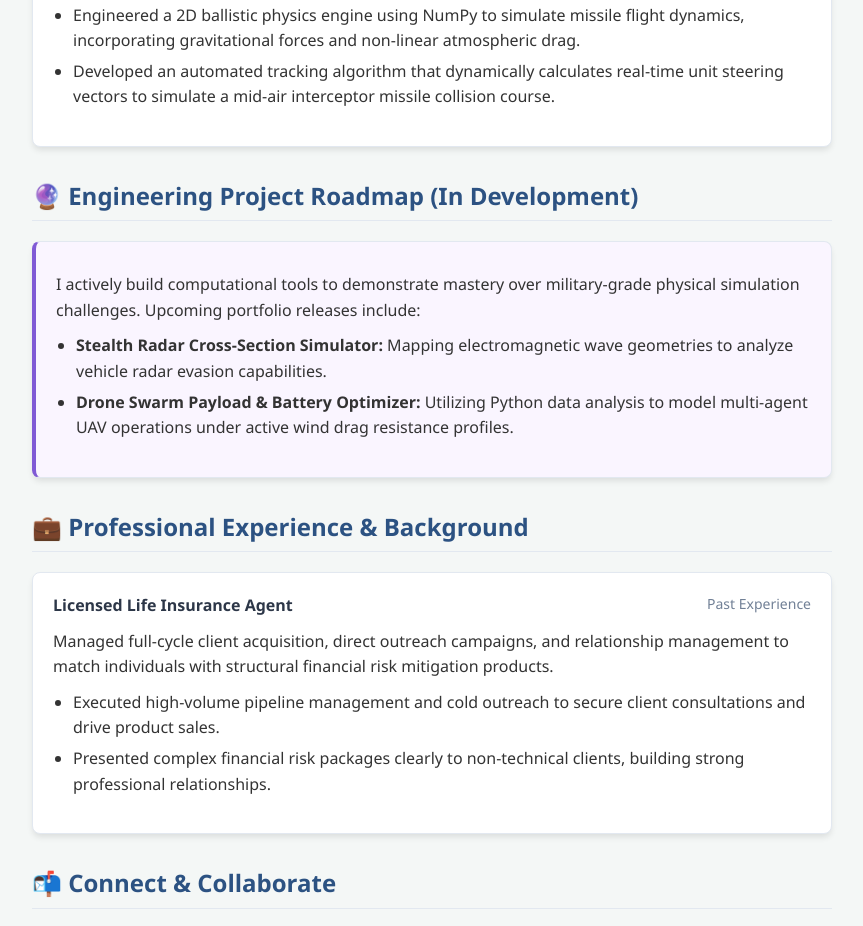
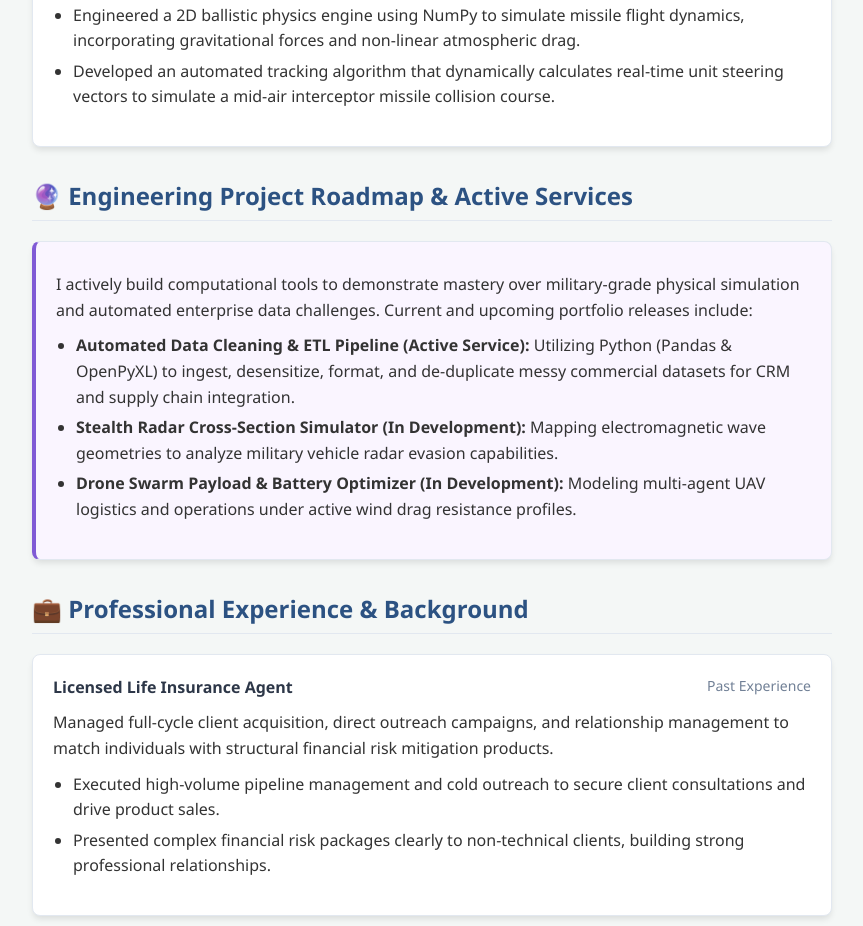
Before and after one commit to tresssoat999-arch/portfolio, a plain HTML site: page index.html in a window 1280 px wide. Shown: the part 782-1708 px from the top of the page, without its empty margins (208-1071 px from the left). Drawn offline with Linux system fonts and the light colour scheme.

Commit message:
Add files via upload

```diff
--- a/index.html
+++ b/index.html
@@ -73,15 +73,17 @@
         </ul>
     </div>
 
-    <!-- FUTURE ROADMAP SECTION -->
-    <h2>🔮 Engineering Project Roadmap (In Development)</h2>
+       <!-- FUTURE ROADMAP SECTION -->
+    <h2>🔮 Engineering Project Roadmap & Active Services</h2>
     <div class="card roadmap-box">
-        <p>I actively build computational tools to demonstrate mastery over military-grade physical simulation challenges. Upcoming portfolio releases include:</p>
+        <p>I actively build computational tools to demonstrate mastery over military-grade physical simulation and automated enterprise data challenges. Current and upcoming portfolio releases include:</p>
         <ul>
-            <li><strong>Stealth Radar Cross-Section Simulator:</strong> Mapping electromagnetic wave geometries to analyze vehicle radar evasion capabilities.</li>
-            <li><strong>Drone Swarm Payload & Battery Optimizer:</strong> Utilizing Python data analysis to model multi-agent UAV operations under active wind drag resistance profiles.</li>
+            <li><strong>Automated Data Cleaning & ETL Pipeline (Active Service):</strong> Utilizing Python (Pandas & OpenPyXL) to ingest, desensitize, format, and de-duplicate messy commercial datasets for CRM and supply chain integration.</li>
+            <li><strong>Stealth Radar Cross-Section Simulator (In Development):</strong> Mapping electromagnetic wave geometries to analyze military vehicle radar evasion capabilities.</li>
+            <li><strong>Drone Swarm Payload & Battery Optimizer (In Development):</strong> Modeling multi-agent UAV logistics and operations under active wind drag resistance profiles.</li>
         </ul>
     </div>
+
 
     <!-- EXPERIENCE SECTION -->
     <h2>💼 Professional Experience & Background</h2>
```
